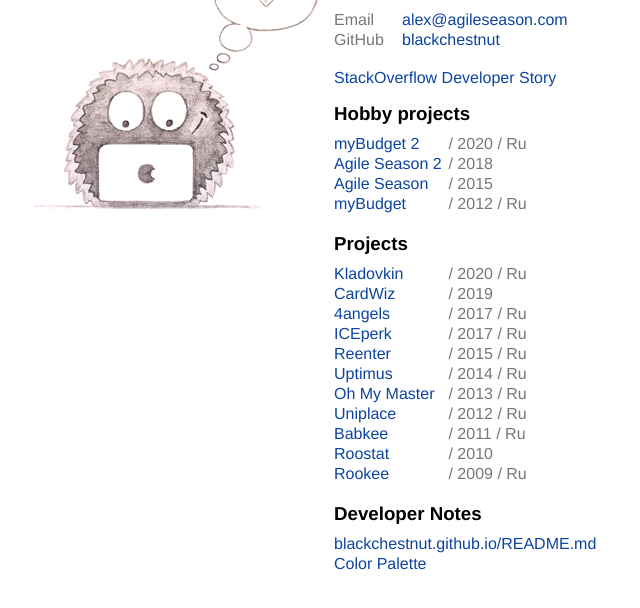
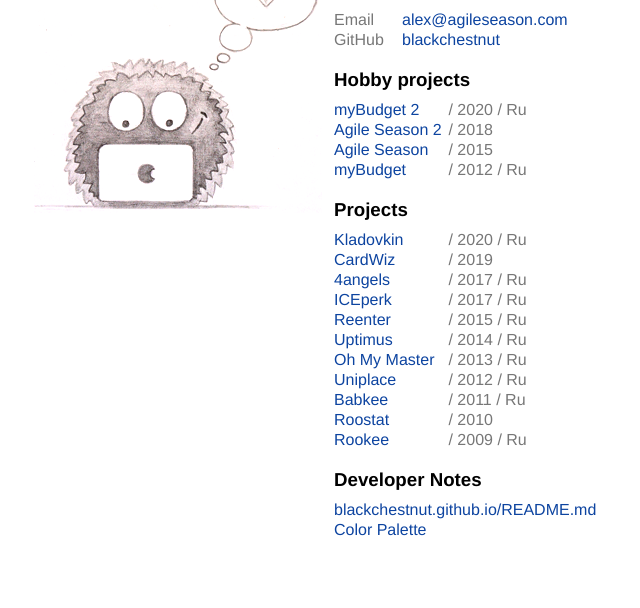
Before and after one commit to blackchestnut/blackchestnut.github.io, a plain HTML site: page index.html in a window 1280 px wide. Shown: the part 90-698 px from the top of the page, without its empty margins (256-896 px from the left). Drawn offline with Linux system fonts and the light colour scheme.

Commit message:
Remove dev story

```diff
--- a/index.html
+++ b/index.html
@@ -83,7 +83,6 @@
         <li><span>Email</span><a href="mailto:alex@gmail.com">alex@agileseason.com</a></li>
         <li><span>GitHub</span><a href="https://github.com/blackchestnut">blackchestnut</a></li>
       </ul>
-      <p><a href="https://stackoverflow.com/users/story/3051131">StackOverflow Developer Story</a></p>
 
       <h3>Hobby projects</h3>
       <ul class="table">
```
